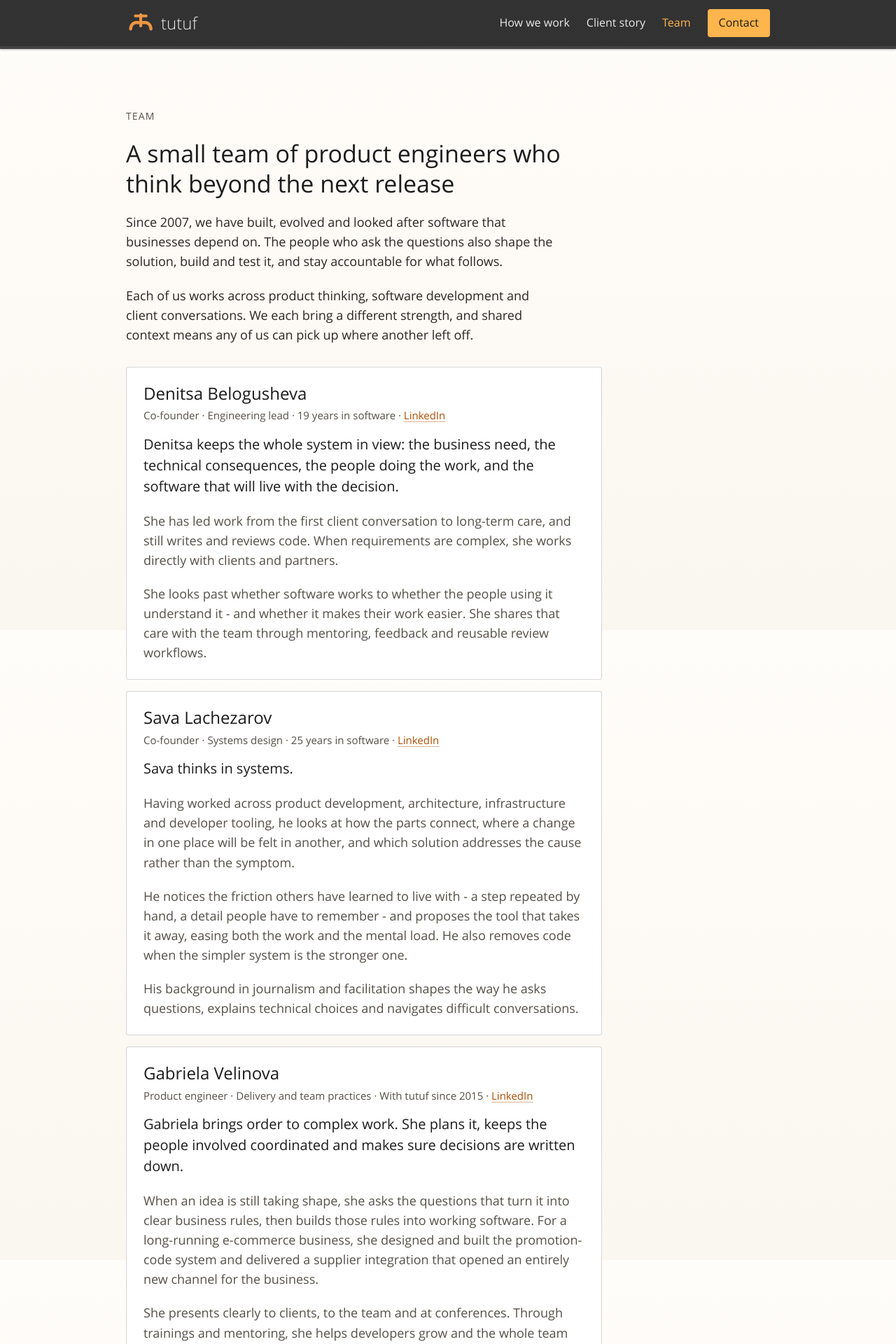
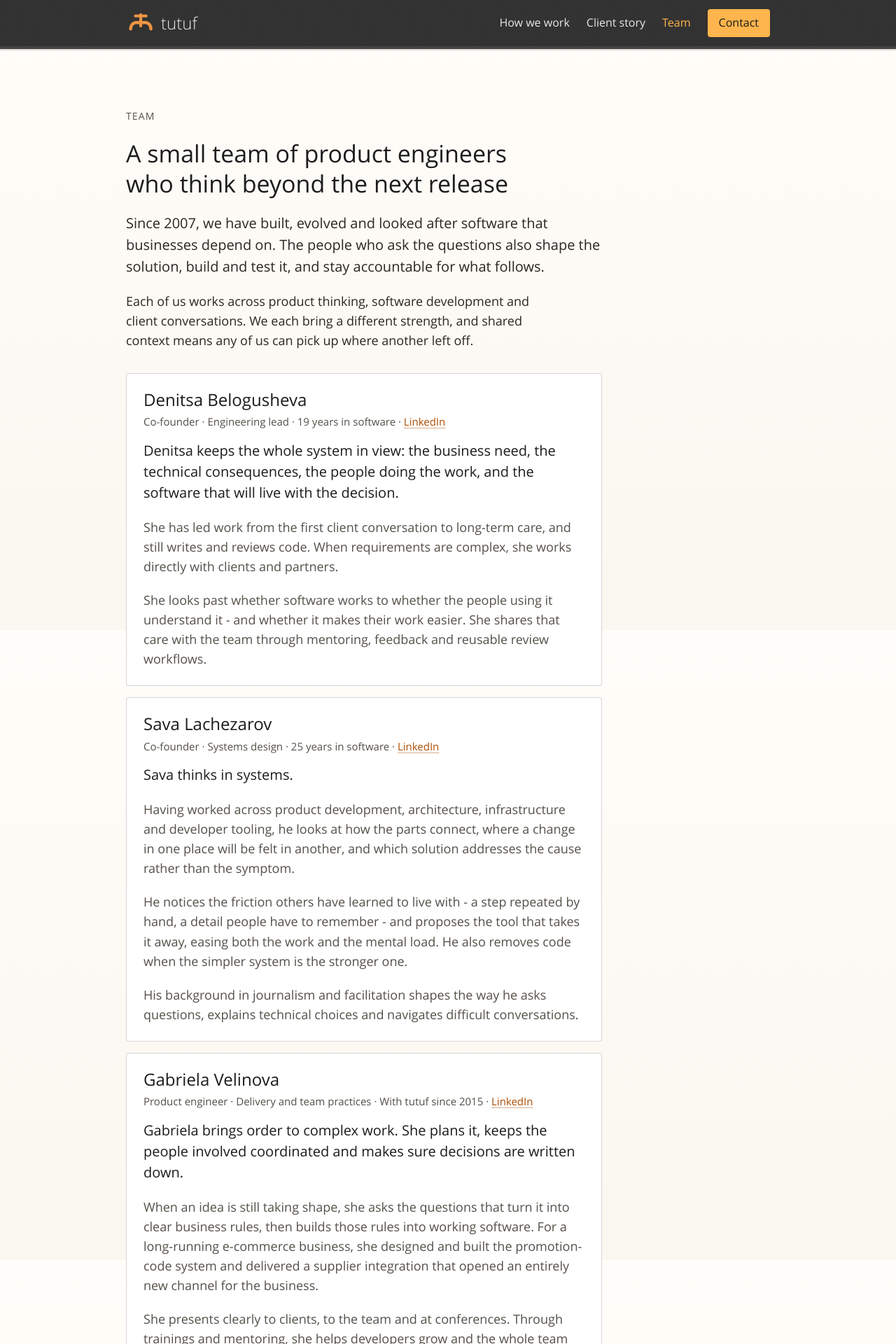
Before and after one commit to tutuf/tutuf.github.io, a Jekyll site: the page built from team.md, in a window 1280 px wide. Shown: the top 1920 px of the page at 70% size. Built offline with Jekyll 4.4.1, drawn with Linux system fonts in a browser that asks for light colours.

Commit message:
Give page introductions the lead size and balance heading lines
Co-Authored-By: Claude Opus 5.5 <noreply@anthropic.com>

```diff
--- a/assets/css/style.scss
+++ b/assets/css/style.scss
@@ -384,6 +384,13 @@ summary {
     margin-top: 0;
   }
 
+  // lines of even length, so no heading ends on a word or two alone
+  h1,
+  h2,
+  h3 {
+    text-wrap: balance;
+  }
+
   // section headings clearly larger than the card and stage titles inside them
   h2 {
     font-size: 1.75rem;
@@ -392,7 +399,9 @@ summary {
   }
 
   // each section's opening paragraph carries its point, so skimming the
-  // headings and these leads still gives the whole argument
+  // headings and these leads still gives the whole argument; the page's
+  // own introduction under its title reads the same way
+  > h1 + p,
   > h2 + p {
     font-size: 1.25rem;
     line-height: 1.55;
```
